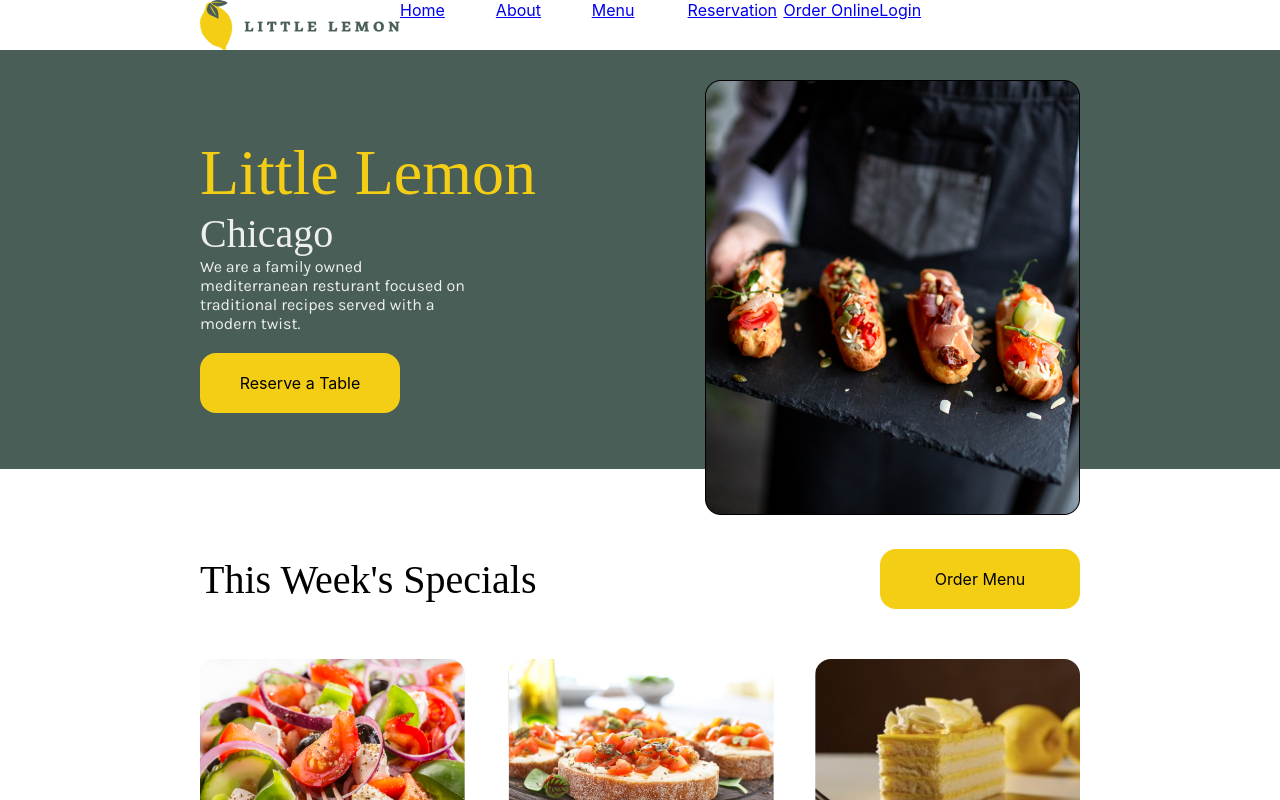
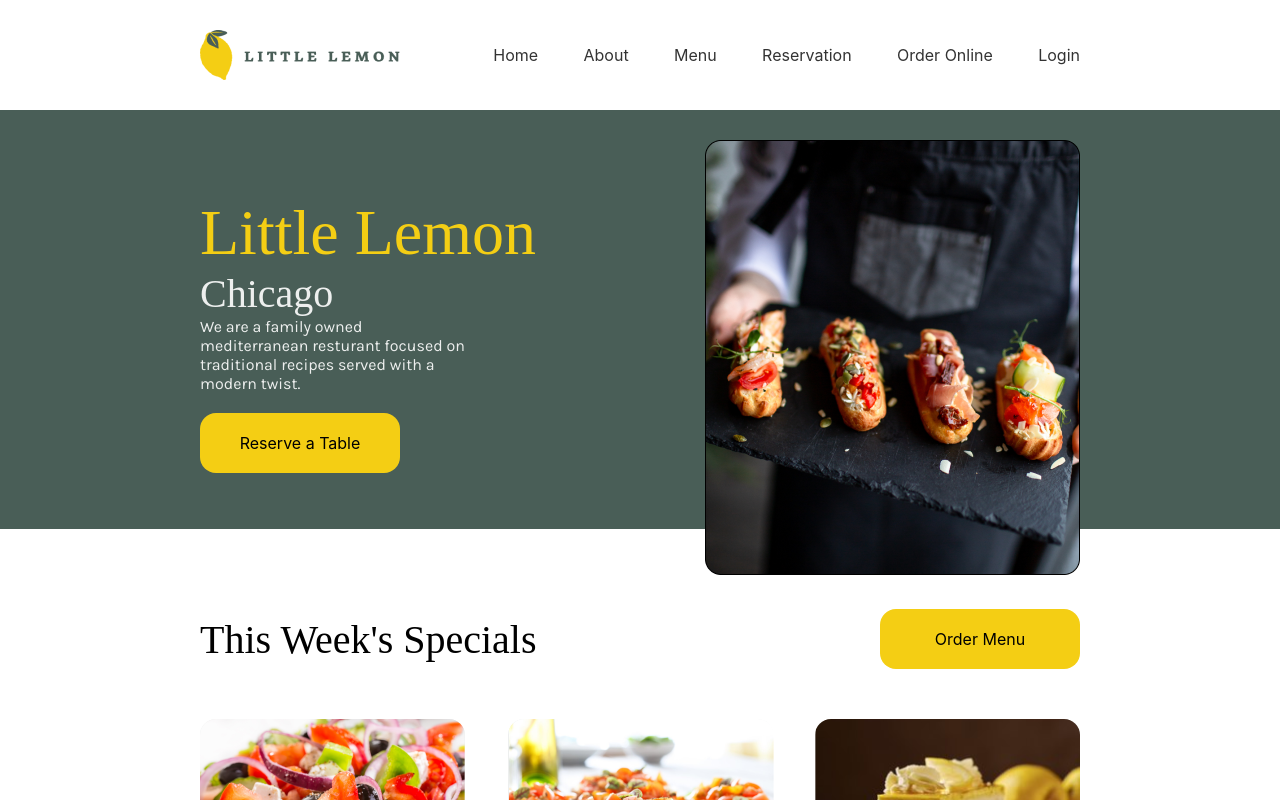
Before and after one commit to Samuel-jacobs/little-lemon-restuarant, a React (Create React App) app: page / in a window 1280 px wide. Shown: the top 800 px of the page. Built offline with nearby package versions, Linux system fonts and the light colour scheme; a web font is replaced by a local one.

Commit message:
fixed navbar

```diff
--- a/src/App.css
+++ b/src/App.css
@@ -58,6 +58,14 @@ p.banner-text {
   color: var(--secondary3);
 }
 
+.navbar li {
+  list-style-type: none;
+}
+.navbar a {
+  color: var(--secondary4);
+  text-decoration: none;
+}
+
 .specials {
   margin-top: 50px;
   padding-top: 30px;
@@ -80,9 +88,8 @@ p.banner-text {
   }
 
   .navbar {
-    display: grid;
-    grid-template-columns: repeat(6, 1fr);
-    list-style-type: none;
+    display: flex;
+    justify-content: space-between;
   }
 
 }
--- a/src/components/Footer.js
+++ b/src/components/Footer.js
@@ -46,9 +46,11 @@ const Wrapper = styled.div`
   grid-template-columns: repeat(auto-fit, minmax(200px, 1fr));
   background-color: #495e57;
   color: #edefee;
+
     ul {
       list-style-type: none;
       color: #edefee;
+      margin-top: 20px;
       li {
         margin-bottom: 10px;
       }
--- a/src/components/Header.js
+++ b/src/components/Header.js
@@ -17,7 +17,10 @@ function Header() {
 }
 
 const NavWrapper = styled.div`
-  display: flex;
+  display: grid;
+  padding-block: 30px;
+  grid-template-columns: 1fr 2fr;
+  align-items: center;
 
 `
 
--- a/src/components/Nav.js
+++ b/src/components/Nav.js
@@ -4,14 +4,14 @@ import React from 'react'
 function Nav() {
   return (
     <>
-        <ul className='navbar'>
-            <li><a href='#'>Home</a></li>
-            <li><a href='#'>About</a></li>
-            <li><a href='#'>Menu</a></li>
-            <li><a href='#'>Reservation</a></li>
-            <li><a href='#'>Order Online </a></li>
-            <li><a href='#'>Login</a></li>
-        </ul>
+        <div className='navbar'>
+            <a href='#'>Home</a>
+            <a href='#'>About</a>
+            <a href='#'>Menu</a>
+            <a href='#'>Reservation</a>
+            <a href='#'>Order Online </a>
+            <a href='#'>Login</a>
+        </div>
     </>
   )
 }
```
